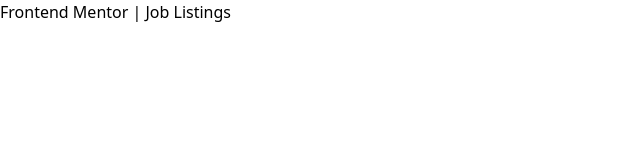
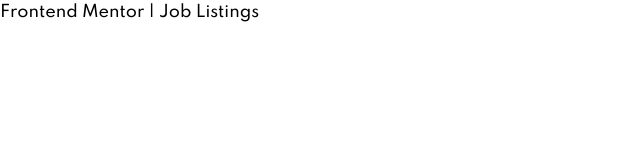
Before and after one commit to mstanka/fem-job-listings, a Vue app: page / in a window 1280 px wide. Shown: the top 160 px of the page, without its empty margins (0-640 px from the left). Built offline with nearby package versions, Linux system fonts and the light colour scheme.

Commit message:
add global styles

```diff
--- a/index.html
+++ b/index.html
@@ -4,6 +4,9 @@
     <meta charset="UTF-8" />
     <link rel="icon" href="/favicon.ico" />
     <meta name="viewport" content="width=device-width, initial-scale=1.0" />
+    <link rel="preconnect" href="https://fonts.googleapis.com">
+    <link rel="preconnect" href="https://fonts.gstatic.com" crossorigin>
+    <link href="https://fonts.googleapis.com/css2?family=Spartan:wght@500;700&display=swap" rel="stylesheet">
     <title>Frontend Mentor | Job Listings</title>
   </head>
   <body>
--- a/src/App.vue
+++ b/src/App.vue
@@ -1,11 +1,7 @@
 <template>
- <h1>Frontend Mentor | Job Listings</h1>
+  <main class="font-spartan">
+    <h1>Frontend Mentor | Job Listings</h1>
+  </main>
 </template>
 
-<script setup>
-
-</script>
-
-<style>
-
-</style>
+<script></script>
--- a/tailwind.config.js
+++ b/tailwind.config.js
@@ -2,10 +2,27 @@ module.exports = {
   purge: ['./index.html', './src/**/*.{vue,js,ts,jsx,tsx}'],
   darkMode: false, // or 'media' or 'class'
   theme: {
-    extend: {},
+    colors: {
+      primary: 'hsl(180, 29%, 50%)',
+      neutralLight: 'hsl(180, 31%, 95%)',
+      neutralLighter: 'hsl(180, 52%, 96%)',
+      neutralDark: 'hsl(180, 8%, 52%)',
+      neutralDarker: 'hsl(180, 14%, 20%)',
+    },
+    fontFamily: {
+      spartan: ['Spartan', 'sans-serif'],
+    },
+    extend: {
+      // backgroundImage: (theme) => ({
+      //   'header-desktop': "url('./assets/images/bg-header-desktop.svg')",
+      //   'header-mobile': "url('./assets/images/bg-header-mobile.svg')",
+      // }),
+    },
   },
   variants: {
     extend: {},
   },
   plugins: [],
 };
+
+// @import url('https://fonts.googleapis.com/css2?family=Spartan:wght@500;700&display=swap');
```
